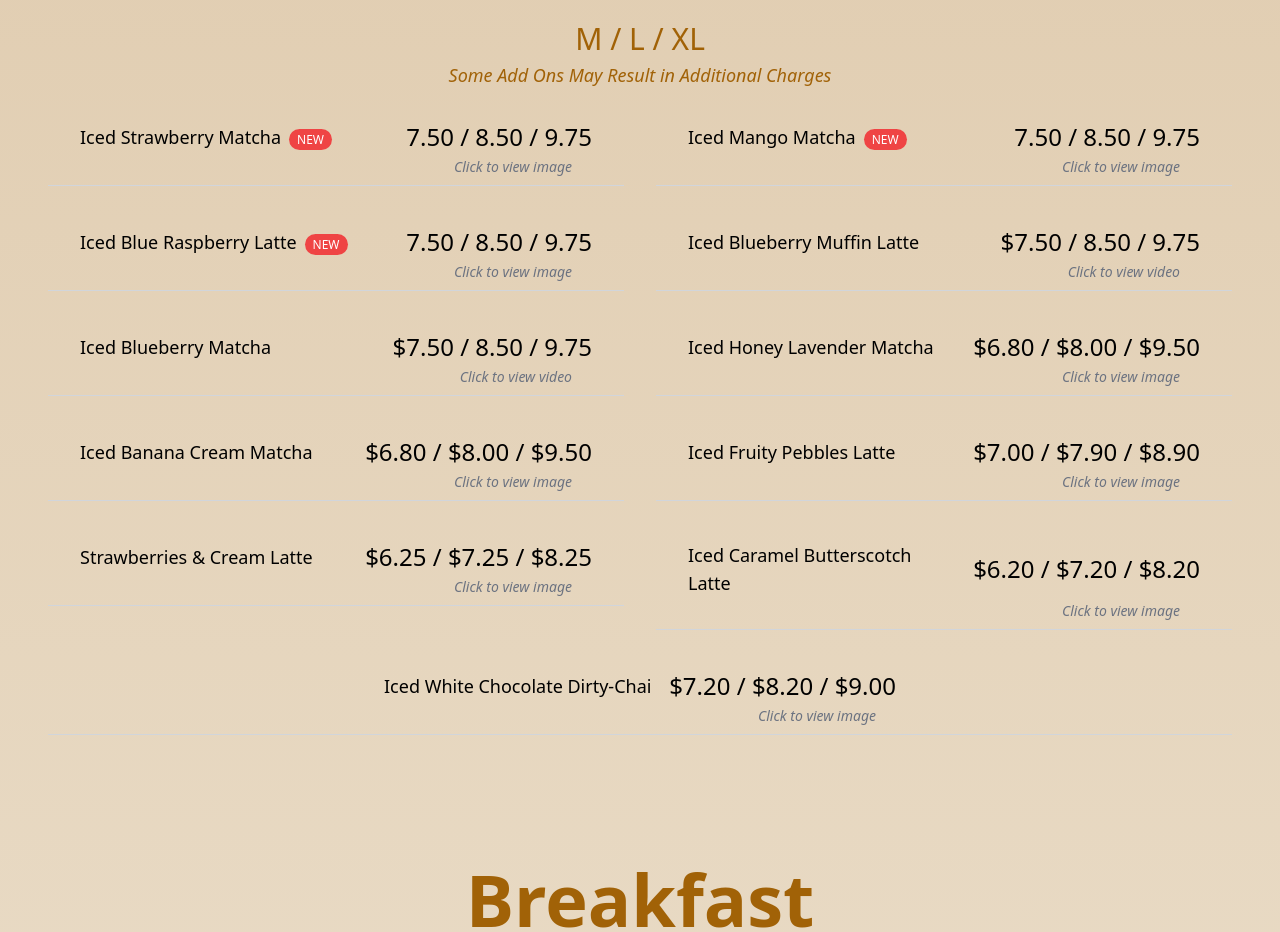
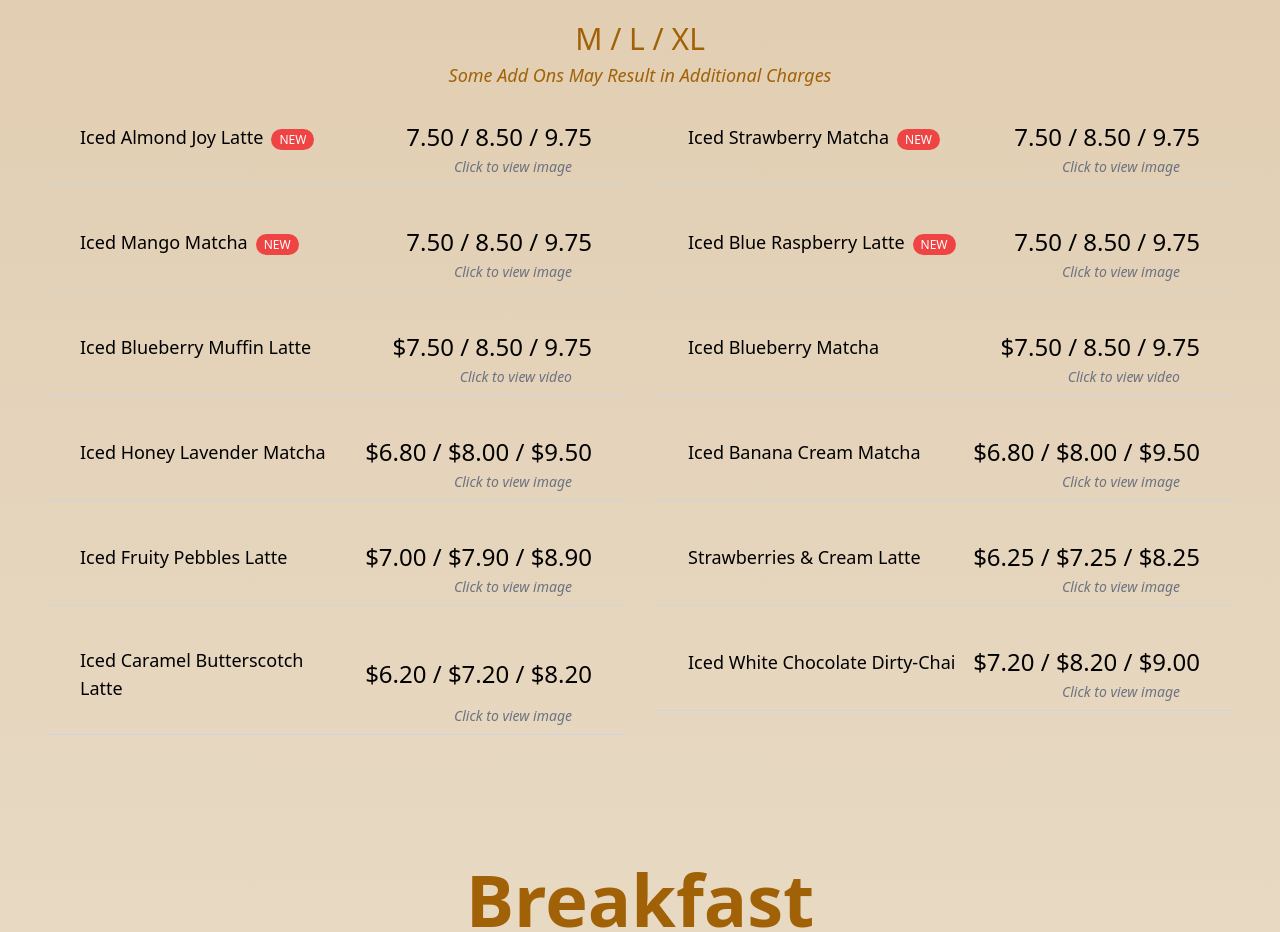
Before and after one commit to SilverDev-27/la-bodega-site, a React (Create React App) app: page / in a window 1280 px wide. Shown: the part 2320-3252 px from the top of the page. Built offline with nearby package versions, Linux system fonts and the light colour scheme.

Commit message:
Updated drink almond joy

```diff
--- a/src/Menu.jsx
+++ b/src/Menu.jsx
@@ -22,6 +22,7 @@ import icedFruityPebblesImg from './assets/fruitypebbles.jpg';
 import icedStrawberriesNdCreamImg from './assets/strawberries-cream.jpg';
 import icedBananaCreamMatchaImg from './assets/banana-cream-matcha.jpg';
 import icedCaramelButterscotchImg from './assets/caramel-butterscotch.jpg';
+import icedAlmondJoyImg from './assets/iced-almond-joy.jpg';
 // Food Items
 import sausageEggSandwichImg from './assets/sausage-egg-sandwich.jpg';
 import baconEggSandwichImg from './assets/bacon-egg-sandwich.jpg';
@@ -275,6 +276,7 @@ const CoffeeDivider = () => {
 
 // Menu Data
 const monthlySpecials = [
+  { name: 'Iced Almond Joy Latte', price: '7.50 / 8.50 / 9.75', image: icedAlmondJoyImg, isNew: true },
   { name: 'Iced Strawberry Matcha', price: '7.50 / 8.50 / 9.75', image: icedStrawberryMatchaImg, isNew: true },
   { name: 'Iced Mango Matcha', price: '7.50 / 8.50 / 9.75', image: icedMangoMatchaImg, isNew: true },
   { name: 'Iced Blue Raspberry Latte', price: '7.50 / 8.50 / 9.75', image: icedBlueRaspberryImg, isNew: true },
```
